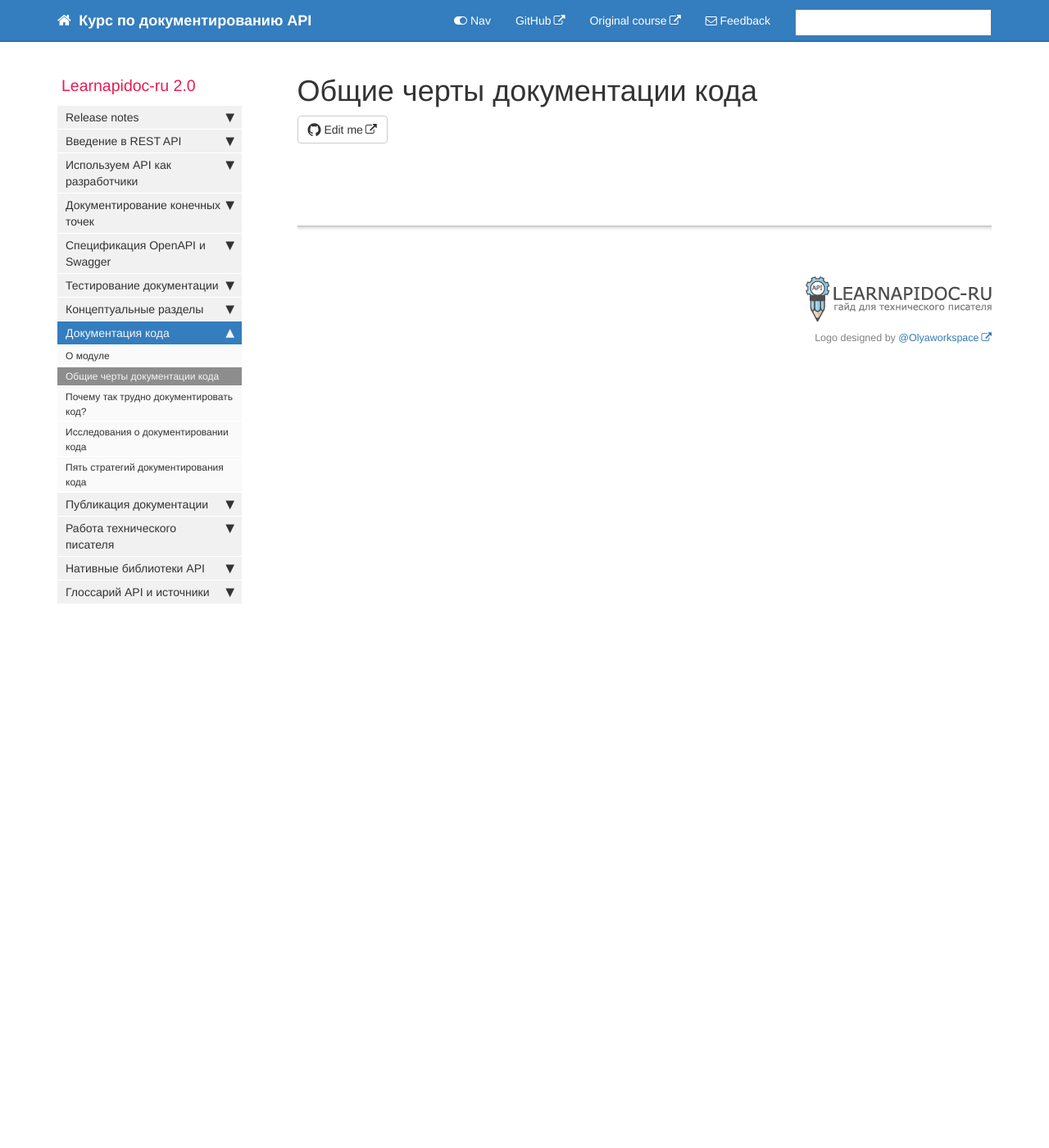
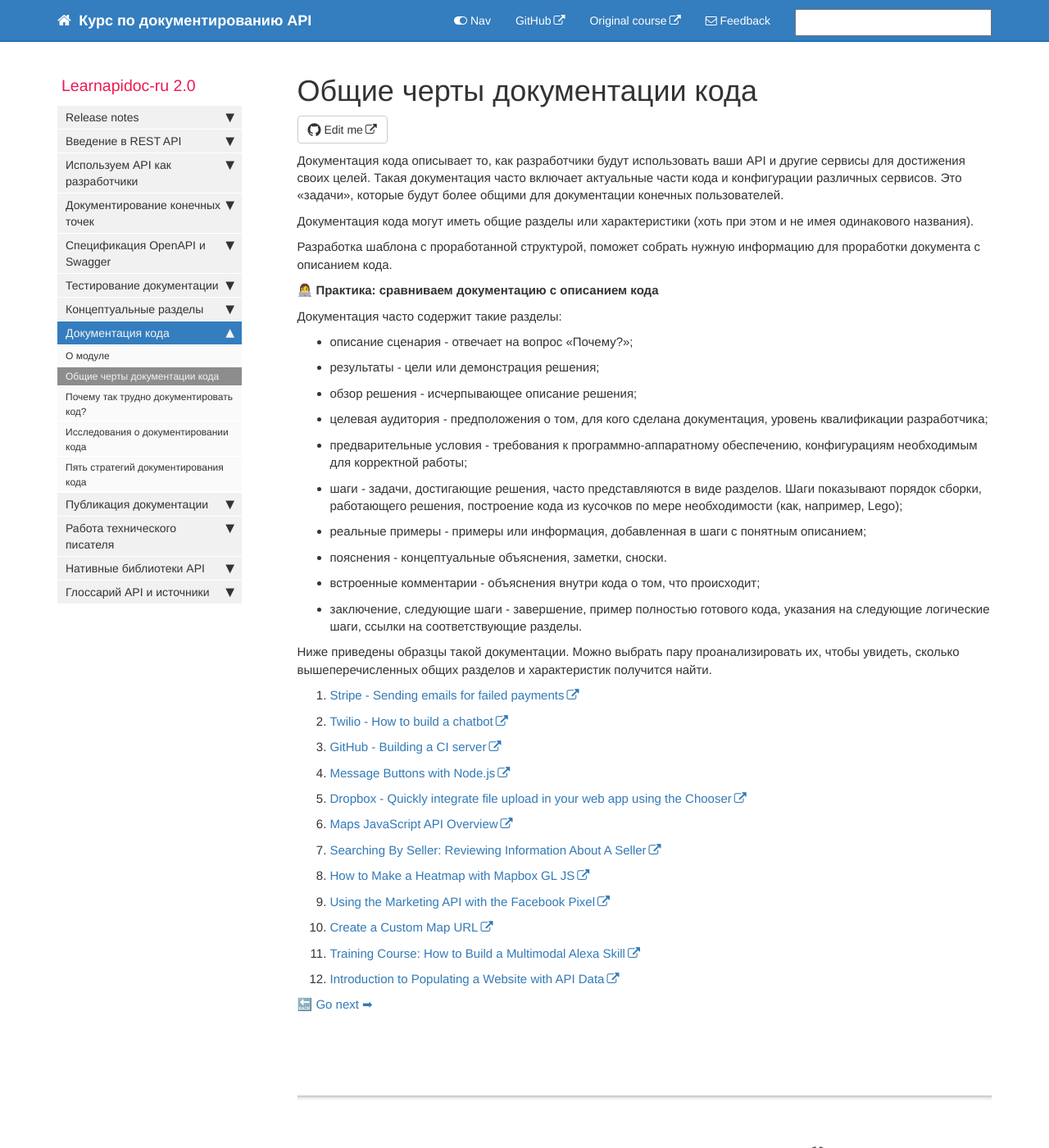
Before and after one commit to Starkovden/Starkovden.github.io, a Jekyll site: the page built from pages/doc-code/common-parts.md, in a window 1280 px wide and 1400 px high. Shown: the whole window at 82% size. Built offline with Jekyll 4.4.1, drawn with Linux system fonts in a browser that asks for light colours; nearby versions of some CDN libraries; comment, search, counter and statistics services are not loaded.

Commit message:
add content

```diff
--- a/pages/doc-code/common-parts.md
+++ b/pages/doc-code/common-parts.md
@@ -5,3 +5,43 @@ sidebar: mydoc_sidebar
 permalink: common-parts.html
 folder: doc-code
 ---
+
+Документация кода описывает то, как разработчики будут использовать ваши API и другие сервисы для достижения своих целей. Такая документация часто включает актуальные части кода и конфигурации различных сервисов. Это «задачи», которые будут более общими для документации конечных пользователей.
+
+Документация кода могут иметь общие разделы или характеристики (хоть при этом и не имея одинакового названия).
+
+Разработка шаблона с проработанной структурой, поможет собрать нужную информацию для проработки документа с описанием кода.
+
+‍👩‍💻 **Практика: сравниваем документацию с описанием кода**
+
+Документация часто содержит такие разделы:
+
+- описание сценария - отвечает на вопрос «Почему?»;
+- результаты - цели или демонстрация решения;
+- обзор решения - исчерпывающее описание решения;
+- целевая аудитория - предположения о том, для кого сделана документация, уровень квалификации разработчика;
+- предварительные условия - требования к программно-аппаратному обеспечению, конфигурациям необходимым для корректной работы;
+- шаги - задачи, достигающие решения, часто представляются в виде разделов. Шаги показывают порядок сборки, работающего решения, построение кода из кусочков по мере необходимости (как, например, Lego);
+- реальные примеры - примеры или информация, добавленная в шаги с понятным описанием;
+- пояснения - концептуальные объяснения, заметки, сноски.
+- встроенные комментарии - объяснения внутри кода о том, что происходит;
+- заключение, следующие шаги - завершение, пример полностью готового кода, указания на следующие логические шаги, ссылки на соответствующие разделы.
+
+Ниже приведены образцы такой документации. Можно выбрать пару проанализировать их, чтобы увидеть, сколько вышеперечисленных общих разделов и характеристик получится найти.
+
+1. [Stripe - Sending emails for failed payments](https://stripe.com/docs)
+2. [Twilio - How to build a chatbot](https://www.twilio.com/docs/autopilot/guides/how-to-build-a-chatbot)
+3. [GitHub - Building a CI server](https://docs.github.com/en/rest/guides/building-a-ci-server)
+4. [Message Buttons with Node.js](https://api.slack.com/tutorials/intro-to-message-buttons)
+5. [Dropbox - Quickly integrate file upload in your web app using the Chooser](https://dropbox.tech/developers/quickly-integrate-file-upload-in-your-web-app-using-the-chooser)
+6. [Maps JavaScript API Overview](https://developers.google.com/maps/documentation/javascript/overview)
+7. [Searching By Seller: Reviewing Information About A Seller](https://developer.ebay.com/DevZone/shopping/docs/HowTo/PHP_Shopping/PHP_FIA_GUP_Interm_NV_XML/PHP_FIA_GUP_Interm_NV_XML.html)
+8. [How to Make a Heatmap with Mapbox GL JS](https://www.programmableweb.com/news/how-to-make-heatmap-mapbox-gl-js/how-to/2018/11/01)
+9. [Using the Marketing API with the Facebook Pixel](https://developers.facebook.com/docs/facebook-pixel/implementation/marketing-api)
+10. [Create a Custom Map URL](https://docs.microsoft.com/en-us/bingmaps/articles/create-a-custom-map-url)
+11. [Training Course: How to Build a Multimodal Alexa Skill](https://developer.amazon.com/en-US/alexa/alexa-skills-kit/get-deeper/tutorials-code-samples/build-a-multimodal-alexa-skill)
+12. [Introduction to Populating a Website with API Data](https://programminghistorian.org/en/lessons/introduction-to-populating-a-website-with-api-data)
+
+
+[🔙](about-eleventh-module.html)
+[Go next ➡](doc-code.html)
```
